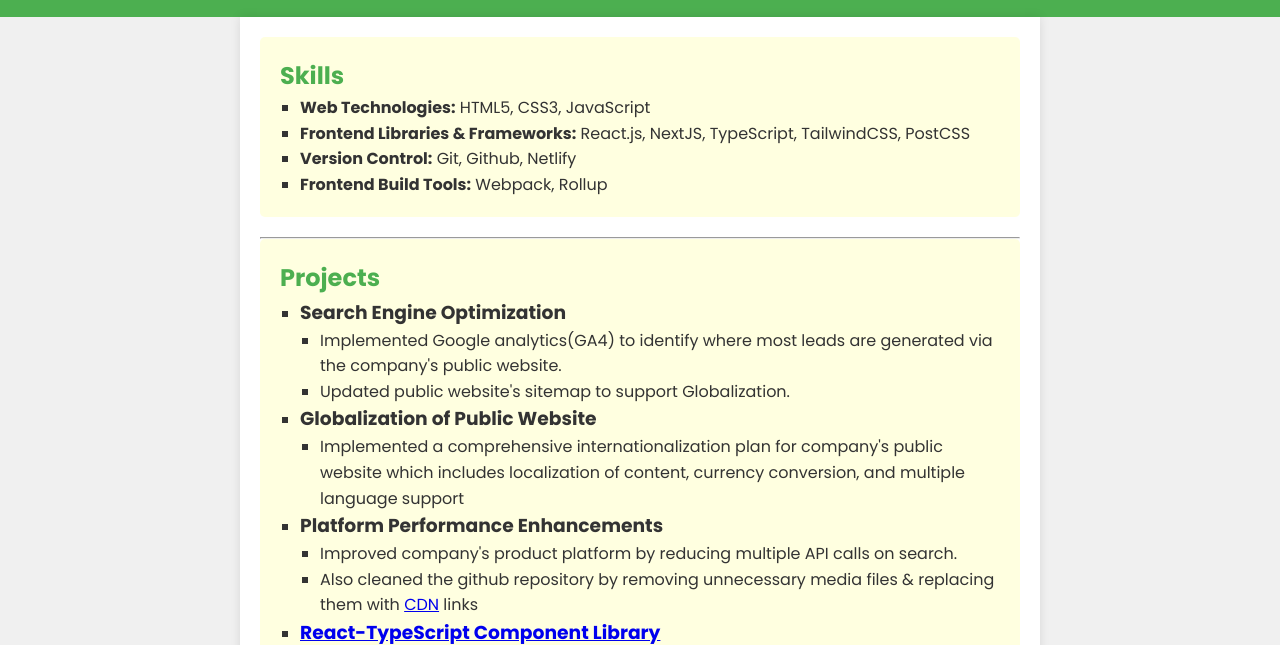
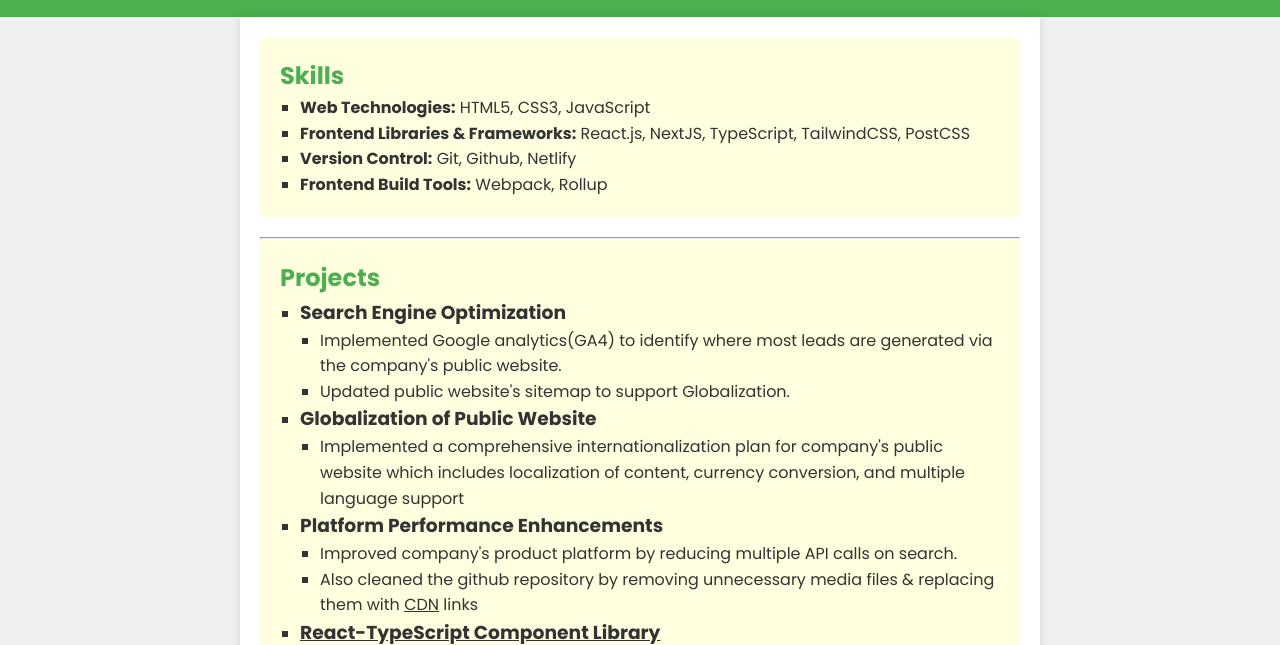
Before and after one commit to rohit-patil18/sample-resume, a plain HTML site: page index.html in a window 1280 px wide. Shown: the part 145-790 px from the top of the page. Drawn offline with Linux system fonts and the light colour scheme.

Commit message:
link color

```diff
--- a/style.css
+++ b/style.css
@@ -76,6 +76,10 @@ section ul {
     margin-left: 20px;
 }
 
+section a {
+    color: #333;
+}
+
 footer {
     text-align: center;
     padding: 20px 0;
```
